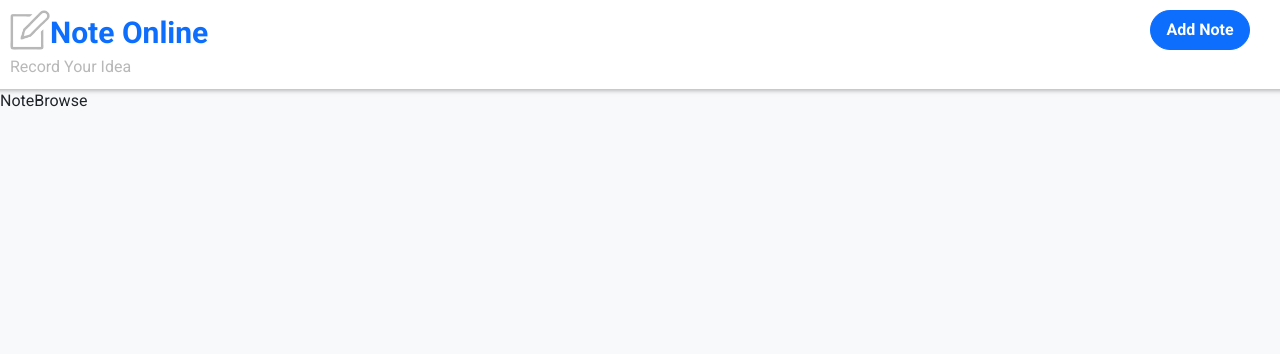
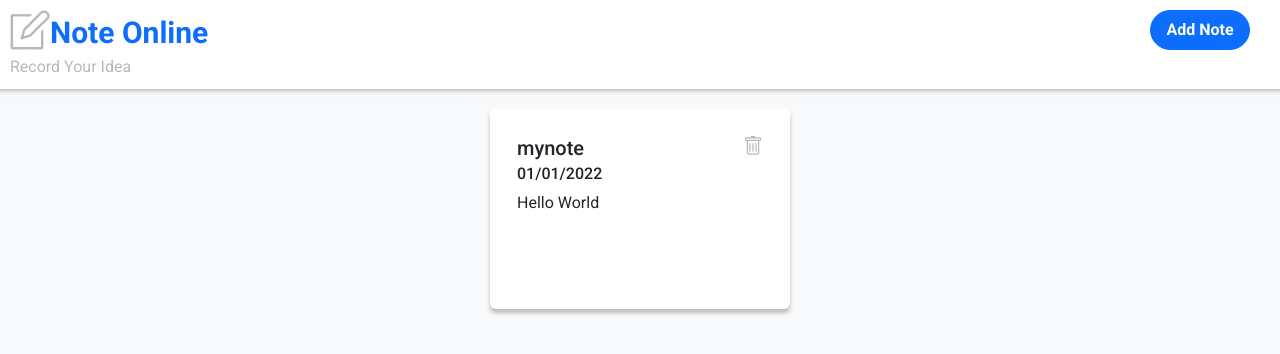
Before and after one commit to qmsiteandy/react-notes-manager, a React (Create React App) app: page /note in a window 1280 px wide. Shown: the top 354 px of the page. Built offline with nearby package versions, Linux system fonts and the light colour scheme; data requests are answered from the project's data file.

Commit message:
Feat: Note Card List

```diff
--- a/db.json
+++ b/db.json
@@ -3,6 +3,7 @@
         {
             "id": 1,
             "title": "mynote",
+            "content": "Hello World",
             "created_at":"01/01/2022"
         }
 
--- a/src/App.jsx
+++ b/src/App.jsx
@@ -2,7 +2,7 @@ import { Header } from "components/Header/Header";
 import { Outlet } from "react-router-dom";
 import { NoteAPI } from "api/note-api";
 import { useDispatch } from "react-redux";
-import { setNoteList } from "store/notes/notes-slice";
+import { setNoteList } from "store/notes/note-slice";
 import { useEffect } from "react";
 
 export function App() {
@@ -10,7 +10,6 @@ export function App() {
 
   async function fetchAllNotes() {
     const data = await NoteAPI.fetchAll();
-    console.log(typeof setNoteList);
     dispatch(setNoteList(data));
   }
 
@@ -21,7 +20,9 @@ export function App() {
   return (
     <div>
       <Header />
-      <Outlet />
+      <div style={{ padding: "20px" }}>
+        <Outlet />
+      </div>
     </div>
   );
 }
--- /dev/null
+++ b/src/components/NoteCard/NoteCard.jsx
@@ -0,0 +1,39 @@
+import { useState } from "react";
+import s from "./style.module.css";
+import { Trash as TrashIcon } from "react-bootstrap-icons";
+
+export function NoteCard({ title, subtitle, content, onClick, onClickDelete }) {
+  const [isCardHover, setIsCardHover] = useState(false);
+  const [isDeleteHover, setIsDeleteHover] = useState(false);
+
+  function onClickDelete_(e) {
+    onClickDelete();
+    e.Propagation();
+  }
+
+  return (
+    // bootstrap card component example
+    <div
+      className={`card ${s.card}`}
+      style={{ borderColor: isCardHover ? "#0d6efd" : "transparent" }}
+      onClick={onClick}
+      onMouseEnter={() => setIsCardHover(true)}
+      onMouseLeave={() => setIsCardHover(false)}
+    >
+      <div className="card-body">
+        <div className={s.title_row}>
+          <h5 className="card-title">{title}</h5>
+          <TrashIcon
+            size={20}
+            onMouseEnter={() => setIsDeleteHover(true)}
+            onMouseLeave={() => setIsDeleteHover(false)}
+            style={{ color: isDeleteHover ? "#FF7373" : "#b8b8b8" }}
+            onClick={onClickDelete_}
+          />
+        </div>
+        <h6 className="card-subtitle mb-2 text-body-secondary">{subtitle}</h6>
+        <p className={`card-text ${s.text_content}`}>{content}</p>
+      </div>
+    </div>
+  );
+}
--- /dev/null
+++ b/src/components/NoteCard/style.module.css
@@ -0,0 +1,20 @@
+.card {
+  height: 200px;
+  width: 300px;
+  cursor: pointer;
+  padding: 10px;
+  box-shadow: 0px 4px 4px rgba(0, 0, 0, 0.25);
+}
+
+.title_row {
+  display: flex;
+  justify-content: space-between;
+}
+
+.text_content {
+  display: -webkit-box;
+  -webkit-line-clamp: 4;
+  -webkit-box-orient: vertical;
+  overflow: hidden;
+  text-overflow: ellipsis;
+}
--- /dev/null
+++ b/src/components/NoteList/NoteList.jsx
@@ -0,0 +1,28 @@
+import s from "./style.module.css";
+import { NoteCard } from "components/NoteCard/NoteCard";
+import { useSelector } from "react-redux";
+import { useNavigate } from "react-router-dom";
+
+export function NoteList() {
+  const noteList = useSelector((store) => store.noteSlice.noteList);
+  const navigate = useNavigate();
+
+  return (
+    <div className={`row justify-content-center ${s.card_list}`}>
+      {noteList.map((note) => {
+        return (
+          <NoteCard
+            key={note.id}
+            title={note.title}
+            subtitle={note.created_at}
+            content={note.content}
+            onClick={() => navigate("/note/" + note.id)}
+            onClickDelete={() => {
+              alert("Delete note id: " + note.id);
+            }}
+          />
+        );
+      })}
+    </div>
+  );
+}
--- a/src/layouts/NoteBrowse/NoteBrowse.jsx
+++ b/src/layouts/NoteBrowse/NoteBrowse.jsx
@@ -1,3 +1,9 @@
+import { NoteList } from "components/NoteList/NoteList";
+
 export function NoteBrowse(props) {
-  return <>NoteBrowse</>;
+  return (
+    <>
+      <NoteList />
+    </>
+  );
 }
--- a/src/store/index.js
+++ b/src/store/index.js
@@ -1,5 +1,5 @@
 import { configureStore } from "@reduxjs/toolkit";
-import { noteReducer } from "store/notes/notes-slice";
+import { noteReducer } from "store/notes/note-slice";
 
 export const store = configureStore({
   reducer: {
```
Also changed, not shown: src/components/NoteList/style.module.css (added), src/store/notes/note-slice.js (renamed from src/store/notes/notes-slice.js).
